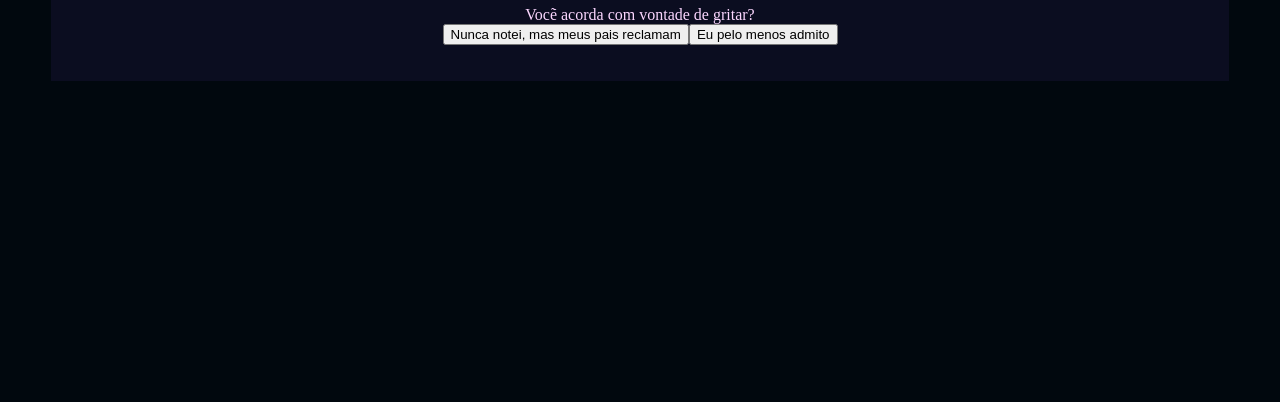
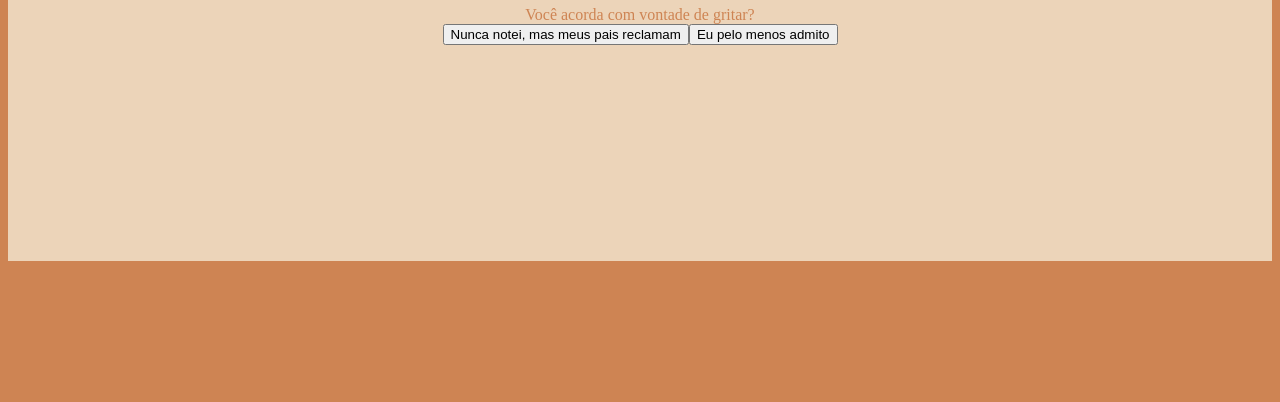
Before and after one commit to ThornPrincess/slaa, a plain HTML site: page index.html in a window 1280 px wide. Shown: the part 414-816 px from the top of the page. Drawn offline with Linux system fonts and the light colour scheme.

Commit message:
Add files via upload

```diff
--- a/script.js
+++ b/script.js
@@ -6,7 +6,7 @@ const textoResultado = document.querySelector(".texto-resultado");
 
 const perguntas = [
     {
-        enunciado: "Vocẽ acorda com vontade de gritar?",
+        enunciado: "Você acorda com vontade de gritar?",
         alternativas: [
             {
                 texto: "Nunca notei, mas meus pais reclamam",
--- a/style.css
+++ b/style.css
@@ -1,9 +1,9 @@
 :root {
-    --cor-fundo: #01080E;
-    --cor-principal: #0B0D20 ;
-    --cor-secundaria: #212333;
-    --cor-destaque: #c12bfd;
-    --cor-texto: #fcd7ff;
+    --cor-fundo: #ce8453;
+    --cor-principal: #ecd4b9 ;
+    --cor-secundaria: #9597a5;
+    --cor-destaque: #ce8453;
+    --cor-texto: #ce8453 ;
   }
 
   body {
@@ -17,21 +17,30 @@
 
   .caixa-principal{
     background-color: var(--cor-principal);
-    width: 90%;
+    width: 100%;
     text-align: center;
-    padding: 20px;
+    padding:200px;
   }
 
-  h1{
+  h{
     color: var(--cor-destaque);
    }
    @import url('https://fonts.googleapis.com/css2?family=Chakra+Petch:wght@400;700&display=swap');
 
-:root {
-    --cor-de-fundo: #1E1E1E;
-    --verde: #6FFF57;
-    --branco: #FFFFFF;
-    --botao-ativo: #3A375E;
-    --botao-inativo: rgba(58, 55, 94, 0.5);
-    --texto-fundo: rgba(58, 55, 94, 0.3);
+   .botao{
+    background-color: #2196F3;
+    border: none;
+    color: #fff;
+    padding: 15px 32px;
+    text-align: center;
+    text-decoration: none;
+    display: inline-block;
+    font-size: 16px;
+    margin: 4px 2px;
+    cursor: pointer;
+    border-radius: 8px;
+    transition: background-color 0.5s ease;
 }
+.botao:hover{
+    background-color: #4CAF50;
+}
```
Also changed, not shown: index.html (+1 -0 lines).
